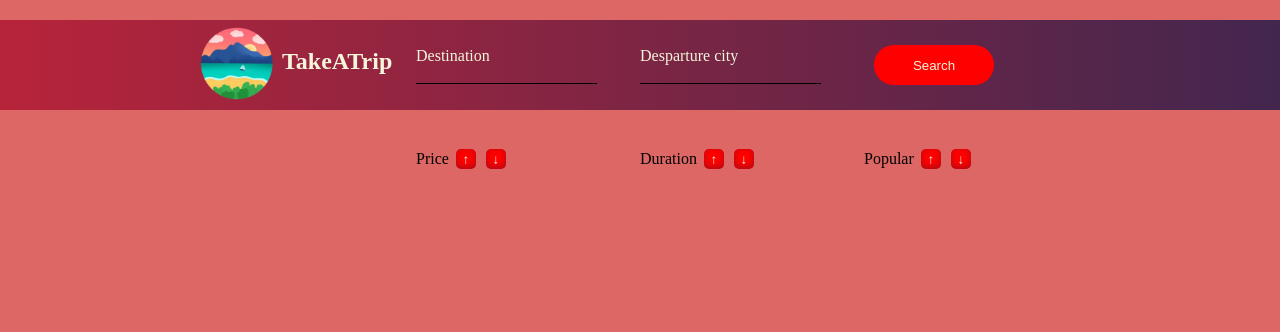
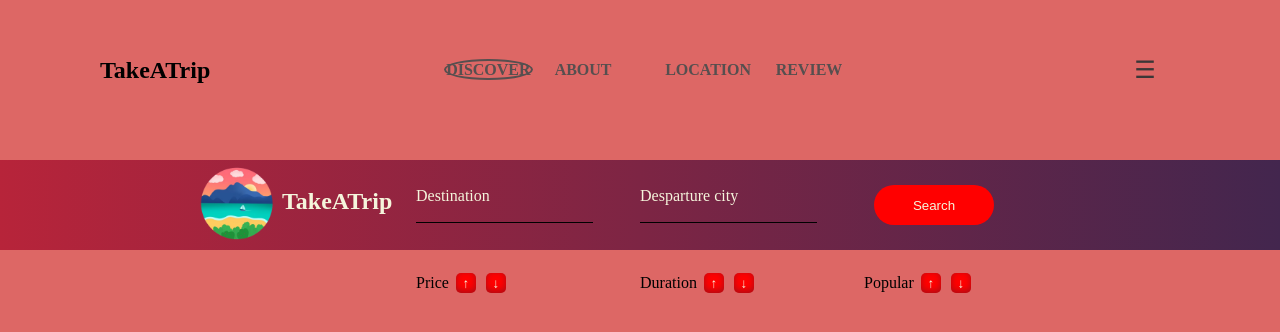
Before and after one commit to Abhishree-codes/TakeATrip, a plain HTML site: page product.html in a window 1280 px wide. Drawn offline with Linux system fonts and the light colour scheme; no server answers.

Commit message:
update in product page

```diff
--- a/product.html
+++ b/product.html
@@ -6,9 +6,31 @@
     <meta name="viewport" content="width=device-width, initial-scale=1.0">
     <title>TakeATrip</title>
     <link rel="stylesheet" href="./styles/product.css">
+    <link rel="stylesheet" href="./styles/index.css">
 </head>
 <body>
+  <!-- navbar -->
+  <nav>
 
+    <h2 id="takea">TakeATrip</h2>
+    <ul>
+        <li><a href="#"><span class="circle" id="discover">DISCOVER</span></a></li>
+        <li><a href="#">ABOUT</a></li>
+        <li><a href="#">LOCATION</a></li>
+        <li><a href="#">REVIEW</a></li>
+    </ul>
+    <div id="myLinks">
+
+        <button class="menu-btn">&#9776;</button>
+        <div class="burgerMenu">
+            <a href="#news">News</a>
+        <a href="#contact">Contact</a>
+        <a href="#about">About</a>
+        <p class="cross">&#9587</p>
+        </div>
+          </a>
+      </div>
+ </nav>
   <div class="nav1">
     <div class="nav2">
         <div class="logo1">
@@ -43,4 +65,5 @@
 
 </body>
 <script src="./scripts/product.js"></script>
+<script src="./scripts/index.js"></script>
 </html>
--- a/scripts/product.js
+++ b/scripts/product.js
@@ -199,3 +199,10 @@ logo2.addEventListener("click",function(){
   pagi.style.display="flex"
 
 })
+
+
+let takea=document.getElementById("takea")
+
+takea.addEventListener("click",function(){
+  window.location.href="index.html"
+})
```
